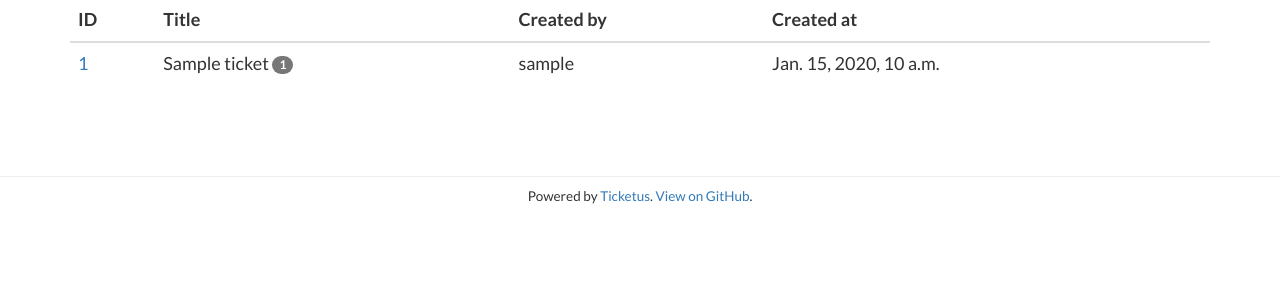
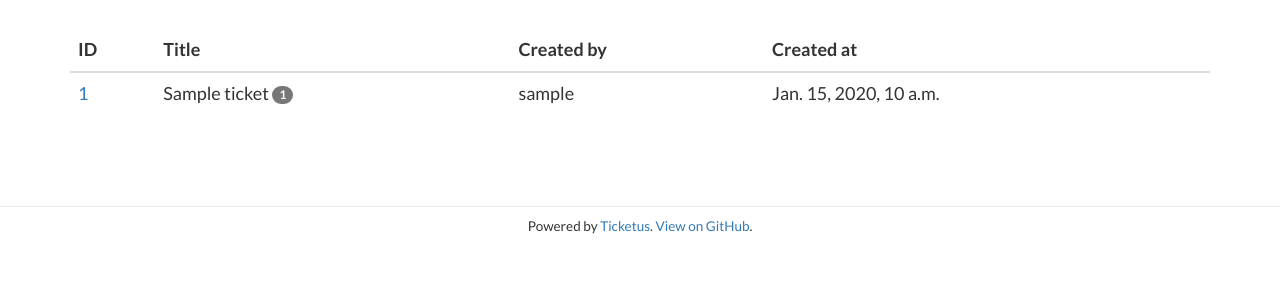
Before and after one commit to sjkingo/ticketus, a Django app: page /ticket/ in a window 1280 px wide. Shown: the part 51-351 px from the top of the page. Run offline with Django 3.2, Linux system fonts and the light colour scheme; tables that the repository leaves empty hold one stand-in row (values such as "Sample post"); parts of the project's set-up code (start-up, migrations or seed data) failed here and were passed over; some libraries are stand-ins or nearby versions.

Commit message:
Add some padding to tickets table

```diff
--- a/ticketus/ui/static/ticket.css
+++ b/ticketus/ui/static/ticket.css
@@ -32,3 +32,7 @@
 .hover {
     cursor: pointer;
 }
+
+table#tickets {
+    margin-top: 30px;
+}
```
